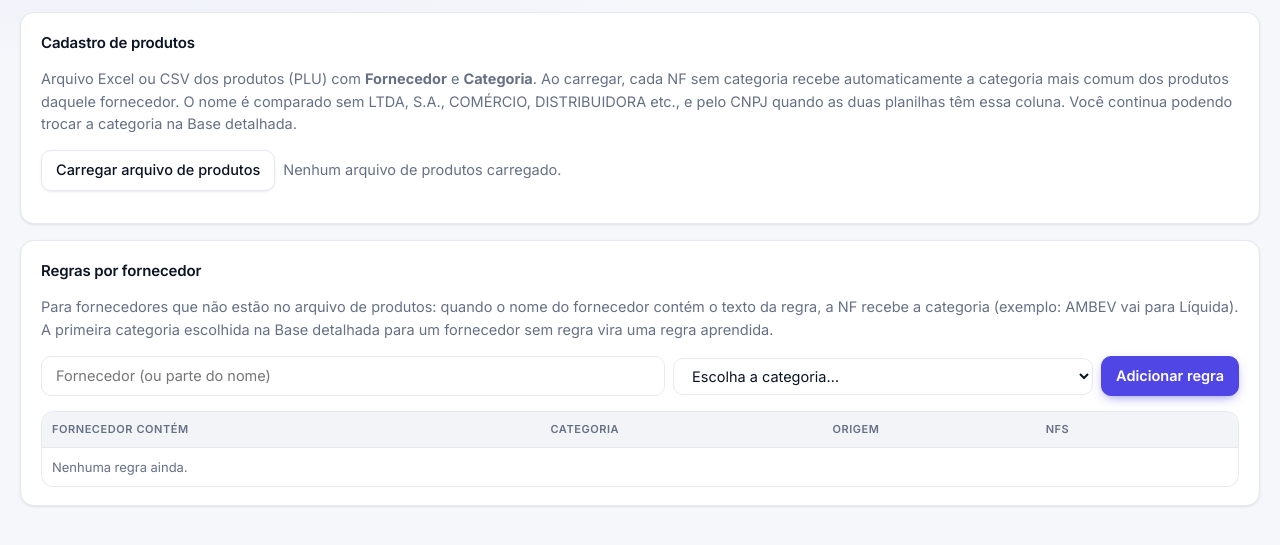
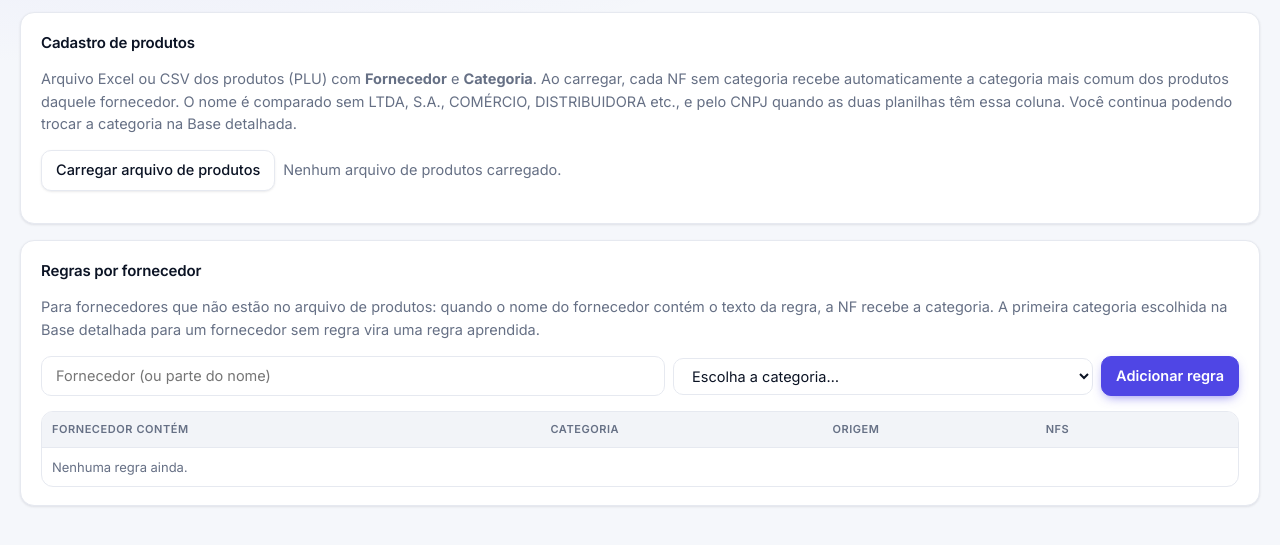
Before and after one commit to Murilo-hub/Senhas-Divergentes, a plain HTML site: page index.html in a window 1280 px wide. Both pictures are taken after a click on the button "Categorias". Shown: the part 131-676 px from the top of the page. Drawn offline with Linux system fonts and the light colour scheme.

Commit message:
Update index.html

```diff
--- a/index.html
+++ b/index.html
@@ -136,7 +136,7 @@
   </div>
   <div class="painel">
     <h2>Regras por fornecedor</h2>
-    <p class="vazio">Para fornecedores que não estão no arquivo de produtos: quando o nome do fornecedor contém o texto da regra, a NF recebe a categoria (exemplo: AMBEV vai para Líquida). A primeira categoria escolhida na Base detalhada para um fornecedor sem regra vira uma regra aprendida.</p>
+    <p class="vazio">Para fornecedores que não estão no arquivo de produtos: quando o nome do fornecedor contém o texto da regra, a NF recebe a categoria. A primeira categoria escolhida na Base detalhada para um fornecedor sem regra vira uma regra aprendida.</p>
     <form class="bar form-regra" id="formRegra">
       <input id="regraForn" type="text" list="listaFornecedores" placeholder="Fornecedor (ou parte do nome)" required>
       <datalist id="listaFornecedores"></datalist>
```
